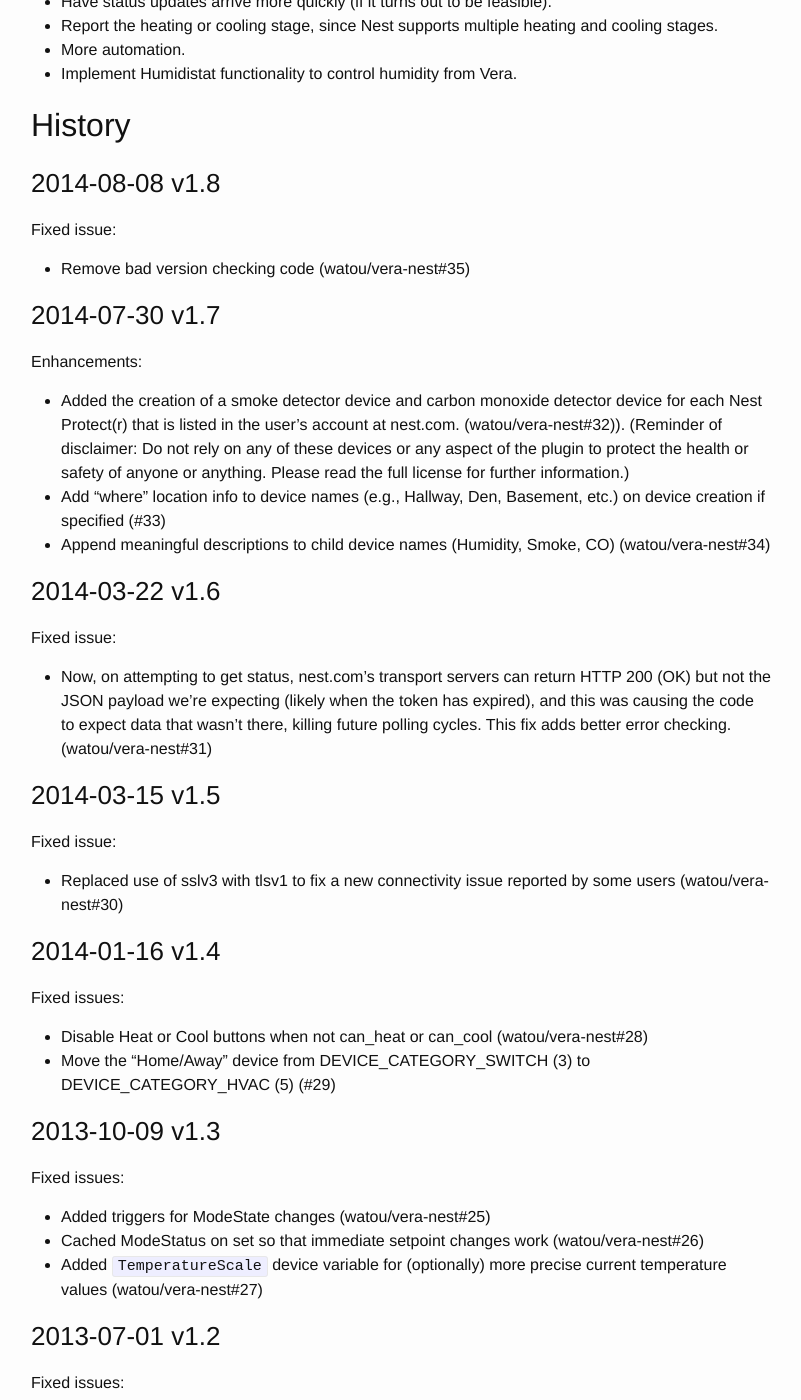
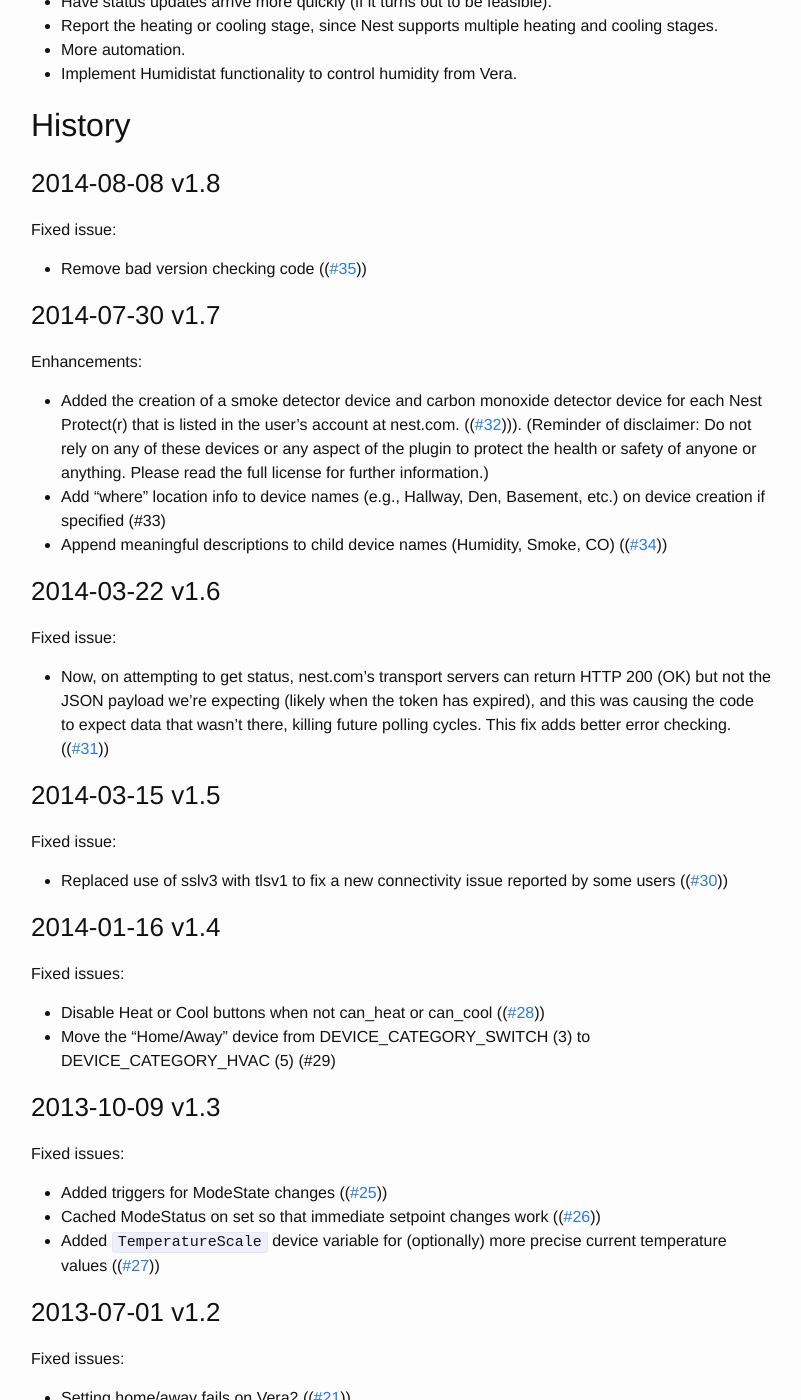
Before and after one commit to watou/vera-nest, a Jekyll site: the page built from index.md, in a window 1280 px wide and 1400 px high, scrolled down 4135 px. Shown: the whole window, without its empty margins (239-1040 px from the left). Built offline with Jekyll 4.4.1, drawn with Linux system fonts in a browser that asks for light colours; some of the changed text lies outside the part shown.

Commit message:
I need to work on my reading comprehension.

```diff
--- a/index.md
+++ b/index.md
@@ -120,65 +120,65 @@
 
 Fixed issue:
 
-* Remove bad version checking code (watou/vera-nest#35)
+* Remove bad version checking code (([#35](https://github.com/watou/vera-nest/issues/35)))
 
 ### 2014-07-30    v1.7
 
 Enhancements:
 
-* Added the creation of a smoke detector device and carbon monoxide detector device for each Nest Protect(r) that is listed in the user's account at nest.com. (watou/vera-nest#32)).  (Reminder of disclaimer: Do not rely on any of these devices or any aspect of the plugin to protect the health or safety of anyone or anything.  Please read the full license for further information.)
+* Added the creation of a smoke detector device and carbon monoxide detector device for each Nest Protect(r) that is listed in the user's account at nest.com. (([#32](https://github.com/watou/vera-nest/issues/32)))).  (Reminder of disclaimer: Do not rely on any of these devices or any aspect of the plugin to protect the health or safety of anyone or anything.  Please read the full license for further information.)
 * Add "where" location info to device names (e.g., Hallway, Den, Basement, etc.) on device creation if specified (#33)
-* Append meaningful descriptions to child device names (Humidity, Smoke, CO) (watou/vera-nest#34)
+* Append meaningful descriptions to child device names (Humidity, Smoke, CO) (([#34](https://github.com/watou/vera-nest/issues/34)))
 
 ### 2014-03-22    v1.6
 
 Fixed issue:
 
-* Now, on attempting to get status, nest.com's transport servers can return HTTP 200 (OK) but not the JSON payload we're expecting (likely when the token has expired), and this was causing the code to expect data that wasn't there, killing future polling cycles.  This fix adds better error checking. (watou/vera-nest#31)
+* Now, on attempting to get status, nest.com's transport servers can return HTTP 200 (OK) but not the JSON payload we're expecting (likely when the token has expired), and this was causing the code to expect data that wasn't there, killing future polling cycles.  This fix adds better error checking. (([#31](https://github.com/watou/vera-nest/issues/31)))
 
 ### 2014-03-15    v1.5
 
 Fixed issue:
 
-* Replaced use of sslv3 with tlsv1 to fix a new connectivity issue reported by some users (watou/vera-nest#30)
+* Replaced use of sslv3 with tlsv1 to fix a new connectivity issue reported by some users (([#30](https://github.com/watou/vera-nest/issues/30)))
 
 ### 2014-01-16    v1.4
 
 Fixed issues:
 
-* Disable Heat or Cool buttons when not can_heat or can_cool (watou/vera-nest#28)
+* Disable Heat or Cool buttons when not can_heat or can_cool (([#28](https://github.com/watou/vera-nest/issues/28)))
 * Move the "Home/Away" device from DEVICE_CATEGORY_SWITCH (3) to DEVICE_CATEGORY_HVAC (5) (#29)
 
 ### 2013-10-09    v1.3
 
 Fixed issues:
 
-* Added triggers for ModeState changes (watou/vera-nest#25)
-* Cached ModeStatus on set so that immediate setpoint changes work (watou/vera-nest#26)
-* Added `TemperatureScale` device variable for (optionally) more precise current temperature values (watou/vera-nest#27)
+* Added triggers for ModeState changes (([#25](https://github.com/watou/vera-nest/issues/25)))
+* Cached ModeStatus on set so that immediate setpoint changes work (([#26](https://github.com/watou/vera-nest/issues/26)))
+* Added `TemperatureScale` device variable for (optionally) more precise current temperature values (([#27](https://github.com/watou/vera-nest/issues/27)))
 
 ### 2013-07-01    v1.2
 
 Fixed issues:
 
-* Setting home/away fails on Vera2 (watou/vera-nest#21)
-* Detect when there is no fan installed (watou/vera-nest#24)
+* Setting home/away fails on Vera2 (([#21](https://github.com/watou/vera-nest/issues/21)))
+* Detect when there is no fan installed (([#24](https://github.com/watou/vera-nest/issues/24)))
 
 ### 2013-04-06    v1.1
 
 Fixed issue:
 
-* The Home/Away command stopped working (watou/vera-nest#19)
+* The Home/Away command stopped working (([#19](https://github.com/watou/vera-nest/issues/19)))
 
 ### 2013-02-13    v1.0
 
 Fixed issues:
 
-* Send away_timestamp in milliseconds, not seconds (watou/vera-nest#9)
-* Improve task message on login failure (watou/vera-nest#10)
-* Triggers needed for setting heat/cool setpoints in the other direction (watou/vera-nest#11)
-* Added a `Logging` variable to the main Nest account device to increase log output (watou/vera-nest#15)
-* Added variable text under the setpoint sliders that shows the current ModeState (watou/vera-nest#16)
+* Send away_timestamp in milliseconds, not seconds (([#9](https://github.com/watou/vera-nest/issues/9)))
+* Improve task message on login failure (([#10](https://github.com/watou/vera-nest/issues/10)))
+* Triggers needed for setting heat/cool setpoints in the other direction (([#11](https://github.com/watou/vera-nest/issues/11)))
+* Added a `Logging` variable to the main Nest account device to increase log output (([#15](https://github.com/watou/vera-nest/issues/15)))
+* Added variable text under the setpoint sliders that shows the current ModeState (([#16](https://github.com/watou/vera-nest/issues/16)))
 
 ### 2012-12-27    v0.9
 * Only set device variables if they have changed (to decrease log output)
```
